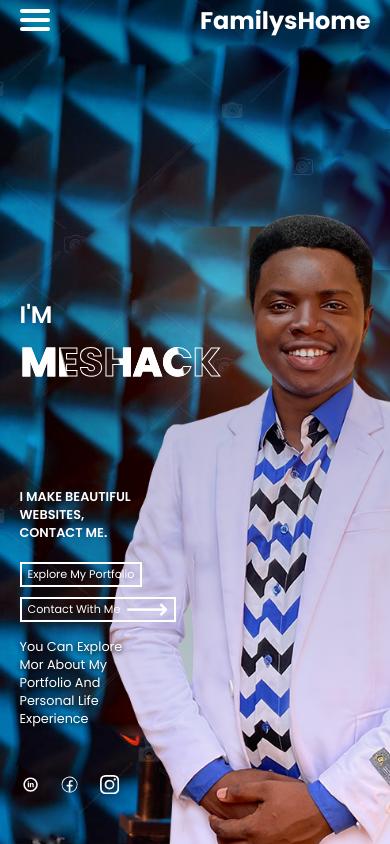
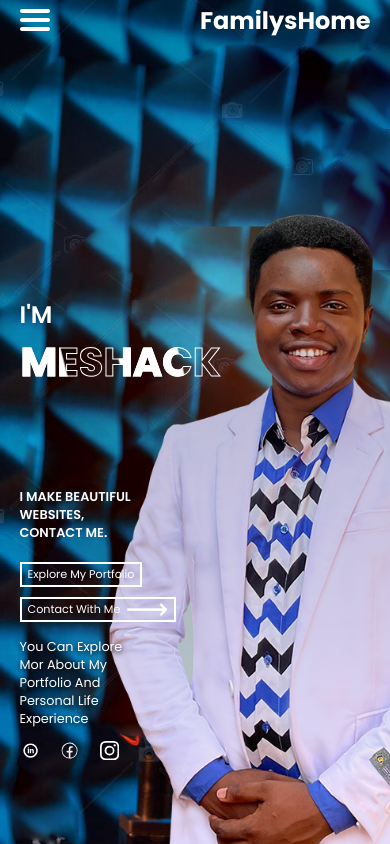
Before and after one commit to Iamohwoevwomeshack/Portfolio-animation, a React app: page / in a window 390 px wide. Built offline with nearby package versions, Linux system fonts and the light colour scheme.

Commit message:
fifth commit

```diff
--- a/src/components/styles.css
+++ b/src/components/styles.css
@@ -323,7 +323,7 @@ nav ul li a:hover::after{
         position: absolute;
         display: flex;
         right: 67%;
-        bottom: 3%;
+        bottom: 7%;
     }
 
     .social-icons .img{
```
